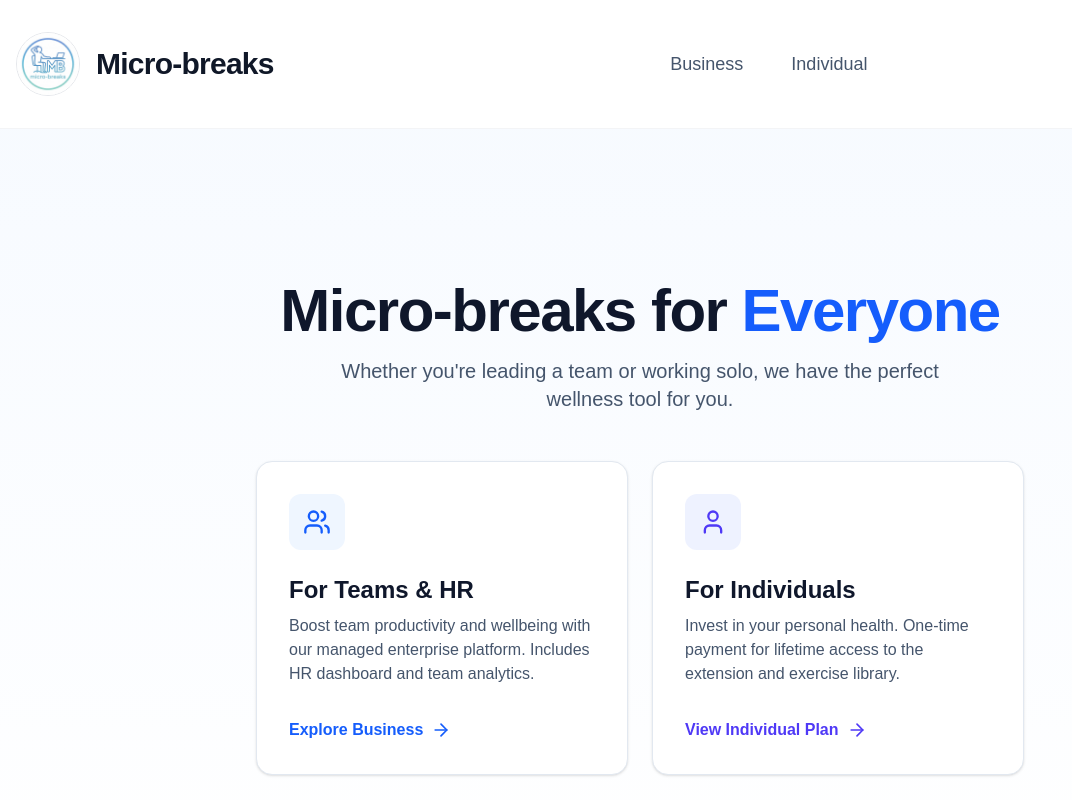
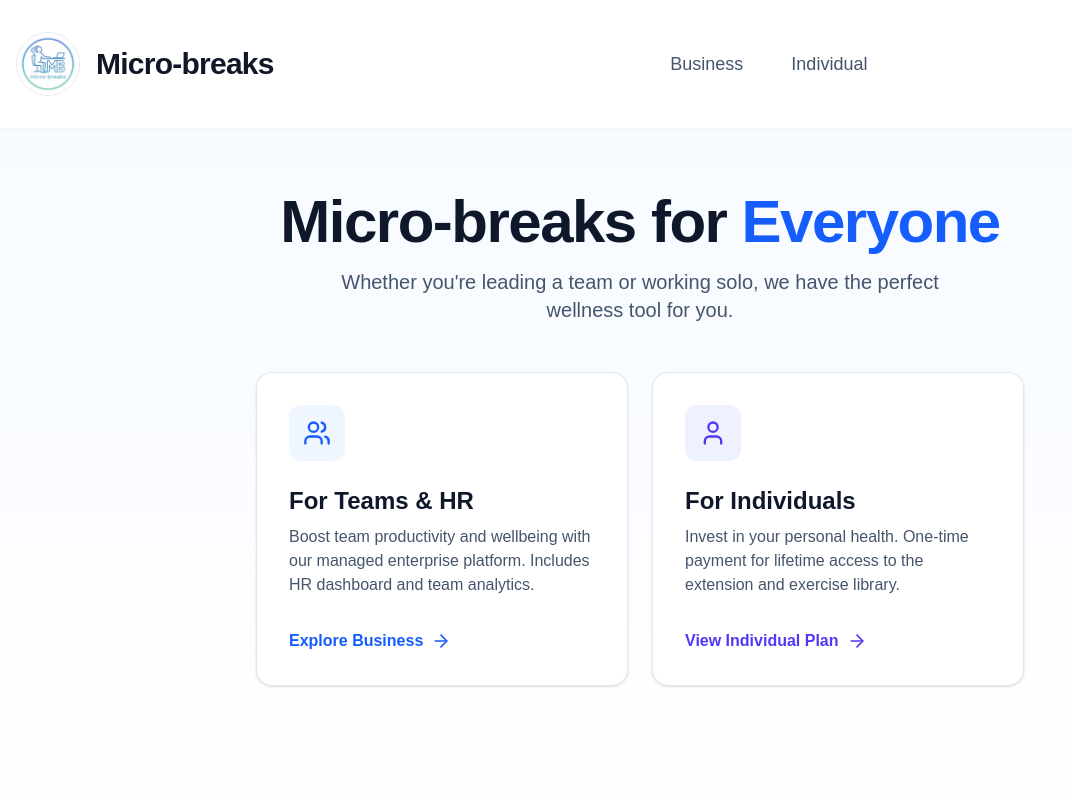
Before and after one commit to Manialdi/microbreaks-v2, a Next.js app: page / in a window 1280 px wide. Shown: the top 800 px of the page, without its empty margins (0-1072 px from the left). Built offline with nearby package versions, Linux system fonts and the light colour scheme.

Commit message:
style: reduce top gap on gateway page by removing vertical centering

```diff
--- a/app/(public)/page.tsx
+++ b/app/(public)/page.tsx
@@ -6,8 +6,8 @@ import { Users, User, ArrowRight } from "lucide-react"
 
 export default function GatewayPage() {
     return (
-        <div className="min-h-screen bg-gradient-to-b from-blue-50/50 to-white flex items-center justify-center p-4">
-            <div className="max-w-4xl w-full text-center space-y-12">
+        <div className="min-h-screen bg-gradient-to-b from-blue-50/50 to-white pt-16 pb-12 px-4">
+            <div className="max-w-4xl w-full mx-auto text-center space-y-12">
                 <div className="space-y-4">
                     <h1 className="text-4xl md:text-5xl lg:text-6xl font-extrabold text-slate-900 tracking-tight">
                         Micro-breaks for <span className="text-blue-600">Everyone</span>
```
